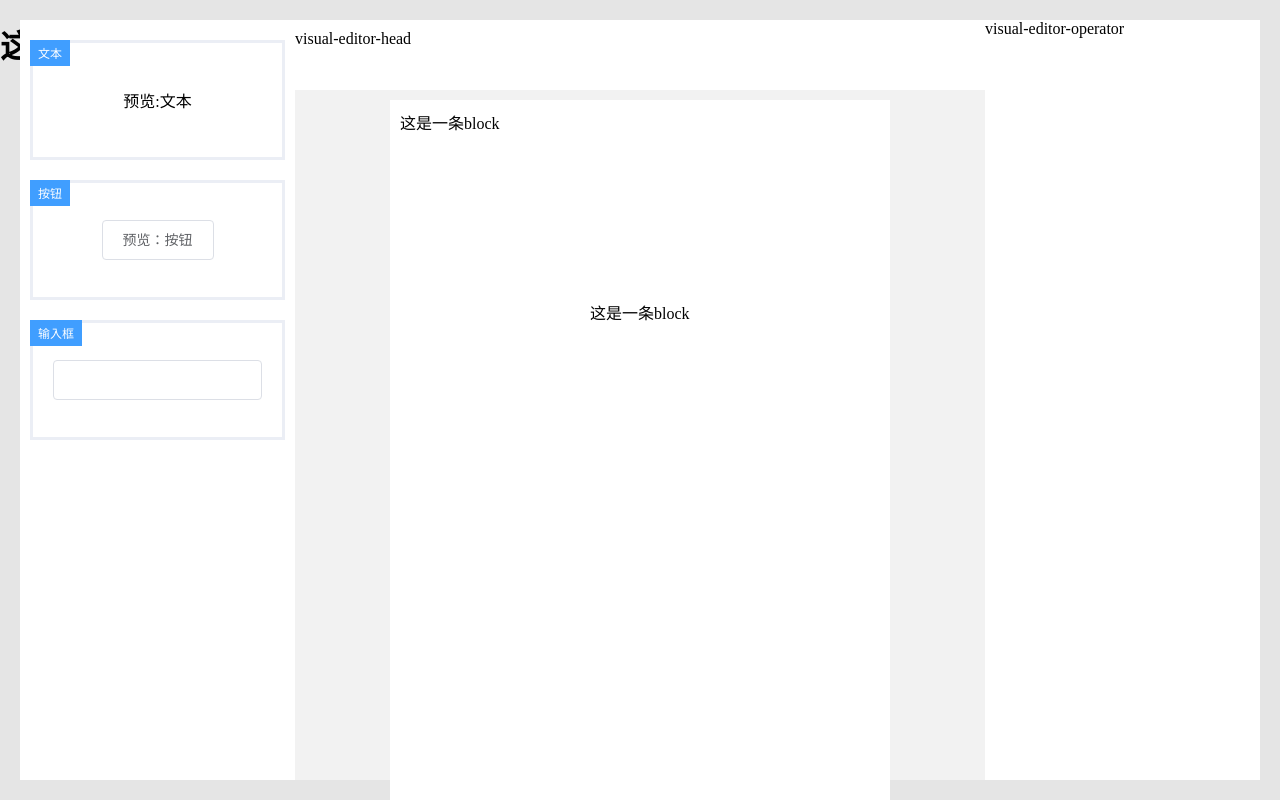
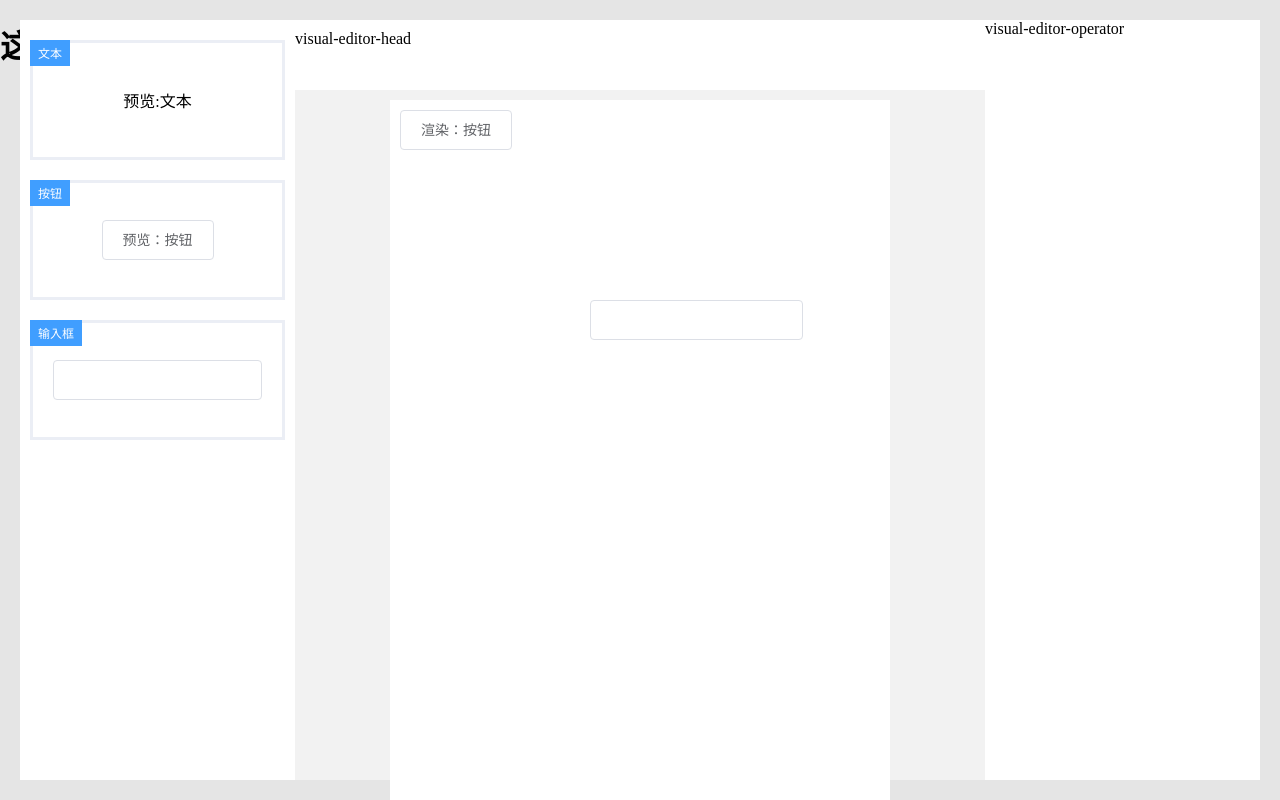
Before and after one commit to iceycc/visual-editor-vue3, a Vue app: page / in a window 1280 px wide. Built offline with nearby package versions, Linux system fonts and the light colour scheme.

Commit message:
base editor:渲染render
Signed-off-by: iceyang <w@icey.cc>

```diff
--- a/src/App.vue
+++ b/src/App.vue
@@ -26,11 +26,13 @@ export default defineComponent({
         blocks: [
           {
             top: 10,
-            left: 10
+            left: 10,
+            componentKey: 'button'
           },
           {
             top: 200,
-            left: 200
+            left: 200,
+            componentKey: 'input'
           },
         ]
       }
--- a/src/packages/visual-editor-block.tsx
+++ b/src/packages/visual-editor-block.tsx
@@ -1,9 +1,10 @@
 import {defineComponent, PropType, computed} from 'vue';
-import {VisualEditorBlockData} from './visual-editor.utils';
+import {VisualEditorBlockData, VisualEditorConfig} from './visual-editor.utils';
 
 export const VisualEditorBlock = defineComponent({
     props: {
-        block: {type: Object as PropType<VisualEditorBlockData>, required: true}
+        block: {type: Object as PropType<VisualEditorBlockData>, required: true},
+        config: {type: Object as PropType<VisualEditorConfig>, required: true}
     },
     setup(props, ctx) {
         const styles = computed(() => (
@@ -12,11 +13,13 @@ export const VisualEditorBlock = defineComponent({
                 left: `${props.block.left}px`
             }
         ))
-        return () => (
-            <div style={styles.value} class="visual-editor-block">
-                这是一条block
+        return () => {
+            const component = props.config.componentMap[props.block.componentKey]
+            const render = component.render()
+            return <div style={styles.value} class="visual-editor-block">
+                {render}
             </div>
-        )
+        }
     }
 
 })
--- a/src/packages/visual-editor.tsx
+++ b/src/packages/visual-editor.tsx
@@ -39,7 +39,7 @@ export const VisualEditor = defineComponent({
                  * @param current
                  */
                 dragstart: (e: DragEvent, current: VisualEditorComponent) => {
-                    console.log('dragstart')
+                    console.log('current', current)
                     containerRef.value.addEventListener('dragenter', containerHandle.dragenter)
                     containerRef.value.addEventListener('dragover', containerHandle.dragover)
                     containerRef.value.addEventListener('dragleave', containerHandle.dragleave)
@@ -88,7 +88,8 @@ export const VisualEditor = defineComponent({
                     const value = dataModel.value.blocks || []
                     value.push({
                         top: e.offsetY,
-                        left: e.offsetX
+                        left: e.offsetX,
+                        componentKey: component!.key
                     })
                     dataModel.value = {
                         ...dataModel.value,
@@ -98,8 +99,6 @@ export const VisualEditor = defineComponent({
             }
             return blockHandler
         })()
-        console.log('modelValue', dataModel)
-        console.log('config', props.config)
         return () => <div class="visual-editor">
             <div class="visual-editor-menu">
                 {!!props.config && props.config.componentList.map(component => {
@@ -124,7 +123,7 @@ export const VisualEditor = defineComponent({
                 <div class="visual-editor-content">
                     <div class="visual-editor-container" ref={containerRef} style={containerStyles.value}>
                         {!!dataModel.value && dataModel.value.blocks.map((block, ind) => {
-                            return <VisualEditorBlock block={block} key={ind}/>;
+                            return <VisualEditorBlock config={props.config} block={block} key={ind}/>;
                         })}
                     </div>
 
--- a/src/packages/visual-editor.utils.ts
+++ b/src/packages/visual-editor.utils.ts
@@ -1,4 +1,5 @@
 export interface VisualEditorBlockData {
+    componentKey: string,
     top: number,
     left: number
 }
@@ -12,9 +13,8 @@ export interface VisualEditorModelValue {
 }
 
 export interface VisualEditorComponent {
-    name: string,
+    key: string,
     label: string,
-
     preview: () => JSX.Element,
     render: () => JSX.Element
 }
@@ -27,7 +27,7 @@ export function createVisualEditorConfig() {
         componentMap,
         registry: (key: string, component: Omit<VisualEditorComponent, 'key'>) => {
             let comp = {...component, key}
-            componentList.push(component)
+            componentList.push(comp)
             componentMap[key] = comp
         }
     }
@@ -39,5 +39,6 @@ export type VisualEditorConfig = ReturnType<typeof createVisualEditorConfig>
 // const config = createVisualEditorConfig()
 // config.registry('input', {
 //     preview: () => '输出框1',
-//     render: () => '输出框1'
+//     render: () => '输出框1',
+//     label: '',
 // })
--- a/src/visual.config.tsx
+++ b/src/visual.config.tsx
@@ -6,18 +6,15 @@ visualConfig.registry('text', {
     preview: () => '预览:文本',
     render: () => "渲染：文本",
     label: "文本",
-    name: "文本"
 })
 
 visualConfig.registry('button', {
     preview: () => <ElButton>预览：按钮</ElButton>,
     render: () => <ElButton>渲染：按钮</ElButton>,
     label: "按钮",
-    name: "按钮"
 })
 visualConfig.registry('input', {
     preview: () => <ElInput/>,
     render: () => <ElInput/>,
     label: "输入框",
-    name: "输入框"
 })
```
